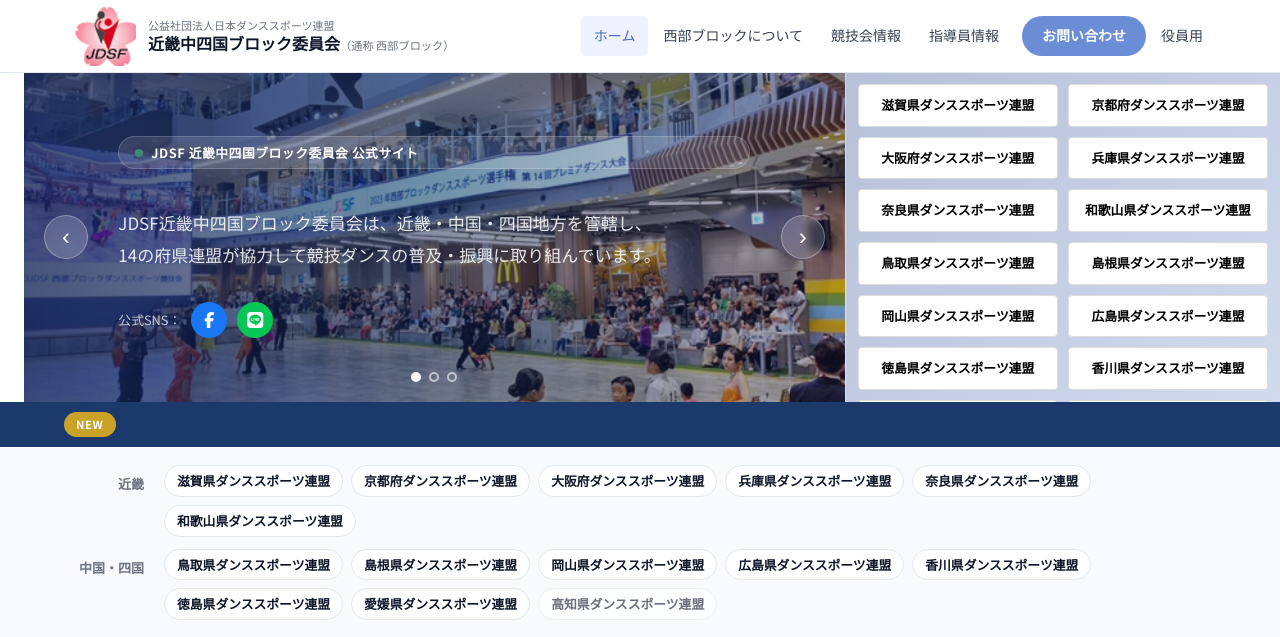
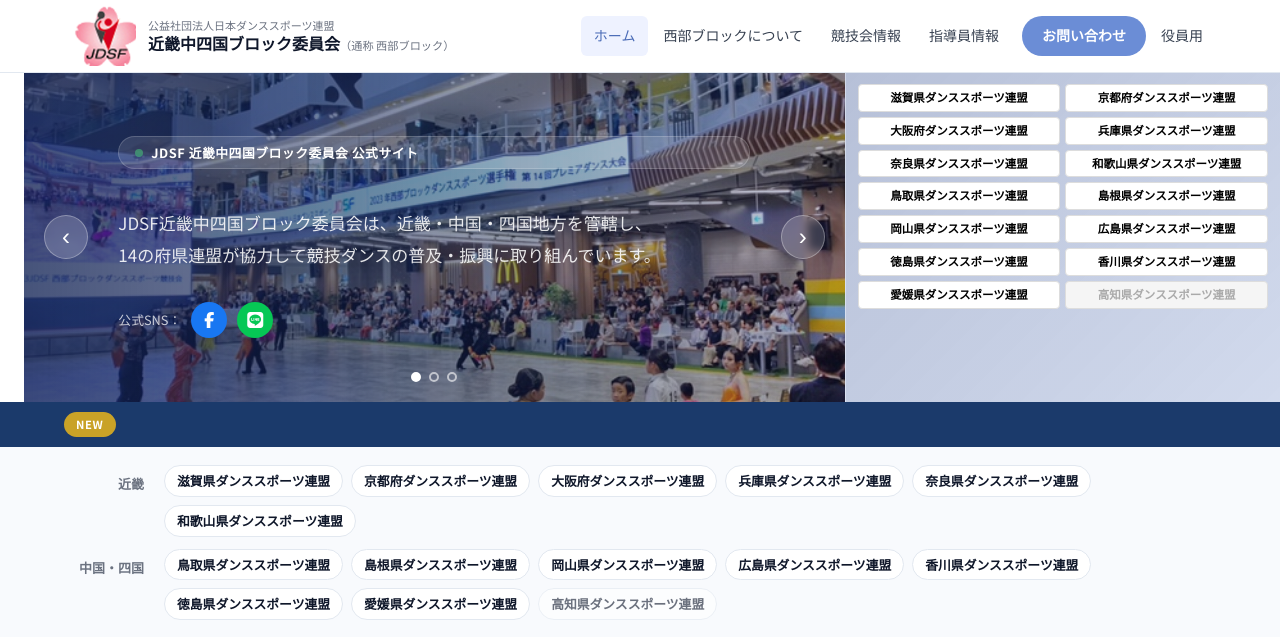
Before and after one commit to taniguchi-source/jdsf-seibu, a PHP site: page / in a window 1280 px wide. Shown: the top 637 px of the page. Run offline with PHP 8.4, Linux system fonts and the light colour scheme.

Commit message:
style: リンクボタンを小型化、余白縮小で7行収まるよう調整

```diff
--- a/css/style.css
+++ b/css/style.css
@@ -244,7 +244,7 @@ ul { list-style: none; }
 .hero-pref-links {
   display: grid;
   grid-template-columns: repeat(2, 1fr);
-  gap: 10px;
+  gap: 5px;
   height: fit-content;
 }
 
@@ -252,8 +252,8 @@ ul { list-style: none; }
   display: flex;
   align-items: center;
   justify-content: center;
-  padding: 12px 8px;
-  font-size: 0.8rem;
+  padding: 6px 4px;
+  font-size: 0.72rem;
   font-weight: 700;
   color: #000;
   background: #fff;
@@ -263,7 +263,7 @@ ul { list-style: none; }
   text-decoration: none;
   transition: var(--transition);
   white-space: normal;
-  line-height: 1.3;
+  line-height: 1.2;
 }
 
 .hero-pref-links a:hover {
@@ -278,15 +278,15 @@ ul { list-style: none; }
   display: flex;
   align-items: center;
   justify-content: center;
-  padding: 12px 8px;
-  font-size: 0.8rem;
+  padding: 6px 4px;
+  font-size: 0.72rem;
   font-weight: 600;
   color: #aaa;
   background: #f5f5f5;
   border: 1px solid #ddd;
   border-radius: 4px;
   text-align: center;
-  line-height: 1.3;
+  line-height: 1.2;
   cursor: default;
 }
 
```
